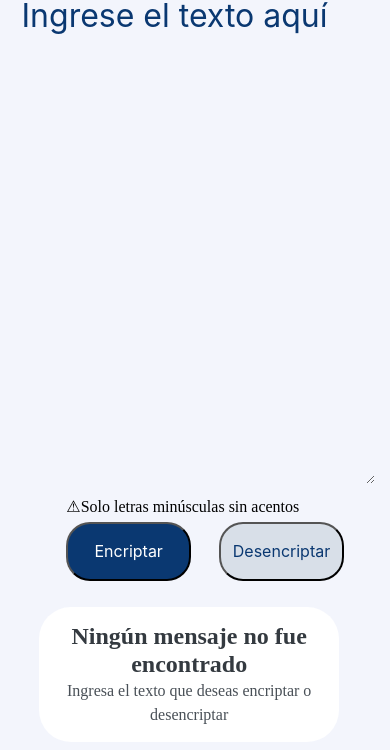
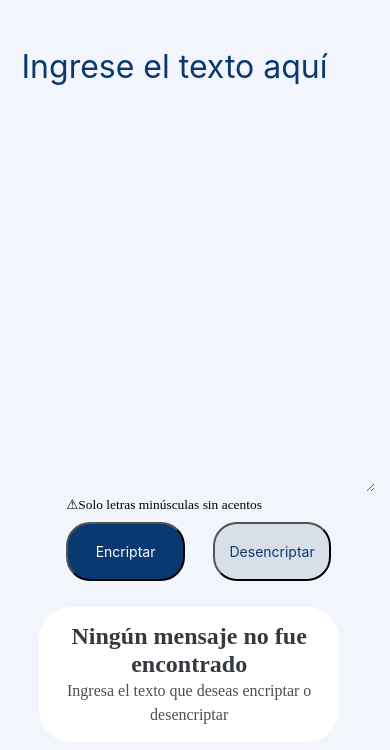
Before and after one commit to RoberQuin/Encriptador, a plain HTML site: page Encriptador.html in a window 390 px wide. Shown: the part 94-844 px from the top of the page. Drawn offline with Linux system fonts and the light colour scheme.

Commit message:
Responsividad corregida

```diff
--- a/style.css
+++ b/style.css
@@ -193,18 +193,23 @@ html{
 @media screen and (max-width:415px) {
     .entradaTexto{
         width: 90%;
-        top: 10%;
-        height: 58%;
+        height: 53%;
         left: 5%;
     }
 
     .etiquetaAviso{
         top: 70%;
+        font-size: 84%;
     }
 
     .botones{
         width: 80%;
         top: 73%;
+    }
+
+    .botones button{
+        width: 38%;
+        font-size: 14px;
     }
 
     .salidaTexto{
```
